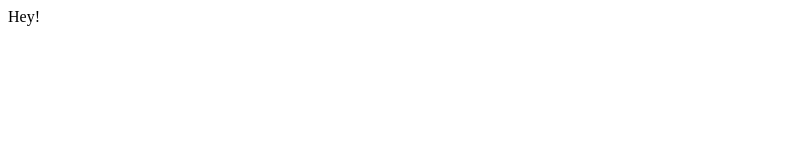
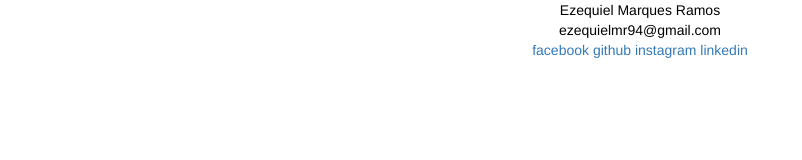
Before and after one commit to ezequielramos/about_me, a plain HTML site: page index.html in a window 1280 px wide. Shown: the whole page, without its empty margins (0-802 px from the left). Drawn offline with nearby package versions, Linux system fonts and the light colour scheme.

Commit message:
initial commit

```diff
--- /dev/null
+++ b/index.css
@@ -0,0 +1,5 @@
+.body {
+    background-color: white;
+    color: black;
+    text-align: center;
+}
--- a/index.html
+++ b/index.html
@@ -1 +1,41 @@
-Hey!
+<html>
+
+<head>
+    <title>Ezequiel Ramos</title>
+    <link rel="stylesheet" type="text/css" href="index.css">
+    <link rel="stylesheet" href="//maxcdn.bootstrapcdn.com/bootstrap/3.3.1/css/bootstrap.min.css" />
+    <link rel="stylesheet" href="//cdnjs.cloudflare.com/ajax/libs/font-awesome/4.7.0/css/font-awesome.min.css">
+</head>
+
+<body class="body">
+    <div class="container">
+        <div class="row">
+            <div class="col-sm-12">
+                Ezequiel Marques Ramos
+            </div>
+        </div>
+        <div class="row">
+            <div class="col-sm-12">
+                ezequielmr94@gmail.com
+            </div>
+        </div>
+        <div class="row">
+            <div class="col-sm-12">
+                <a href="https://www.facebook.com/ezequiel.maques.ramos">
+                    facebook
+                </a>
+                <a href="https://github.com/ezequielramos">
+                    github
+                </a>
+                <a href="https://www.instagram.com/ezequielmramos/">
+                    instagram
+                </a>
+                <a href="https://www.linkedin.com/in/ezequiel-ramos-915ba677/">
+                    linkedin
+                </a>
+            </div>
+        </div>
+    </div>
+</body>
+
+</html>
```
